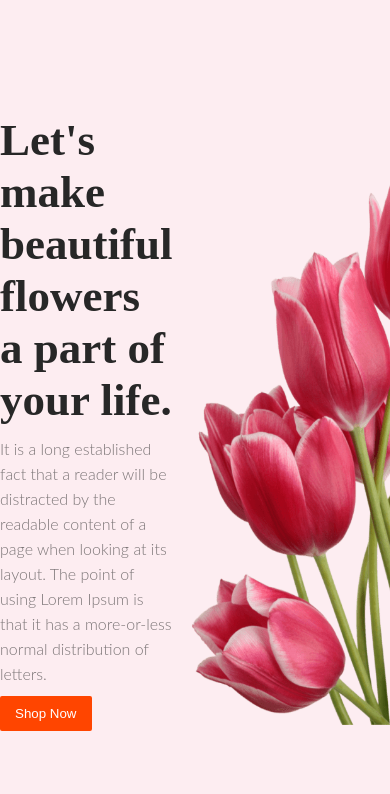
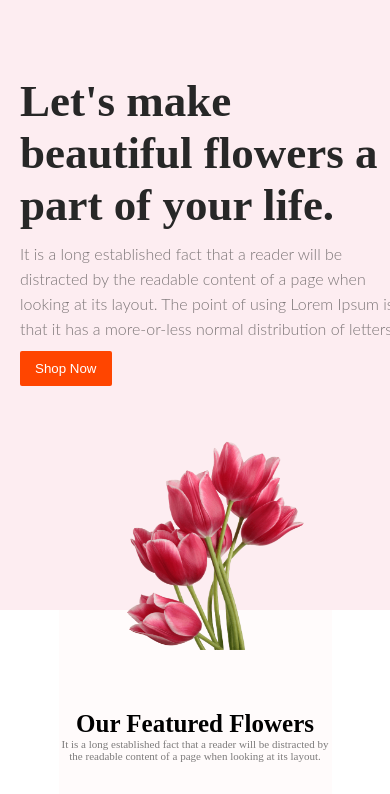
Before and after one commit to sazin222/my-frist-assignment, a plain HTML site: page index.html in a window 390 px wide. Shown: the top 794 px of the page. Drawn offline with Linux system fonts and the light colour scheme; files whose address does not match are found by name.

Commit message:
added responsive for header section

```diff
--- a/style.css
+++ b/style.css
@@ -4,7 +4,7 @@
 }
 /* banner section has been started */
 .banner-container{
-    height: 100vh;
+    height: 610px;
     background-color: rgba(229, 84, 115, 0.10);
     display: flex;
     align-items: center;
@@ -351,3 +351,41 @@
     line-height: normal;
 }
 /*  footer section has been finished */
+
+
+/* responsive style started */
+@media  screen and (max-width:576px) {
+    .banner-container{
+        height:590px;
+        width: 100%;
+        flex-direction: column;
+        align-items: center;
+        padding: 10px 20px;
+
+
+
+    }
+    .banner-content{
+        width: 100%;
+        padding: 10px 15px;
+    }
+
+    .frist-banner-img{
+        width: 50%;
+        height: 85%;
+        position: relative;
+        bottom: 15px;
+
+    }
+    .banner-content-title{
+        padding-top: 55px ;
+    }
+
+    .banner-img{
+        display: flex;
+        justify-content: center;
+      width: 100%;
+      height: 100vh;
+    }
+
+}
```
